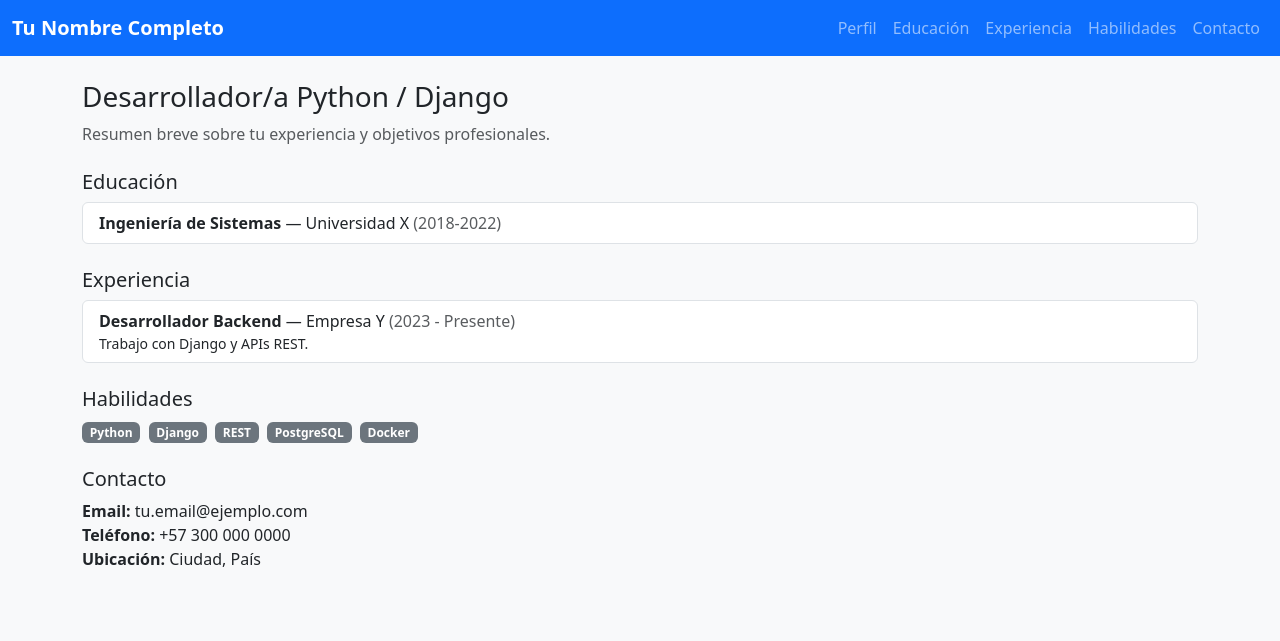
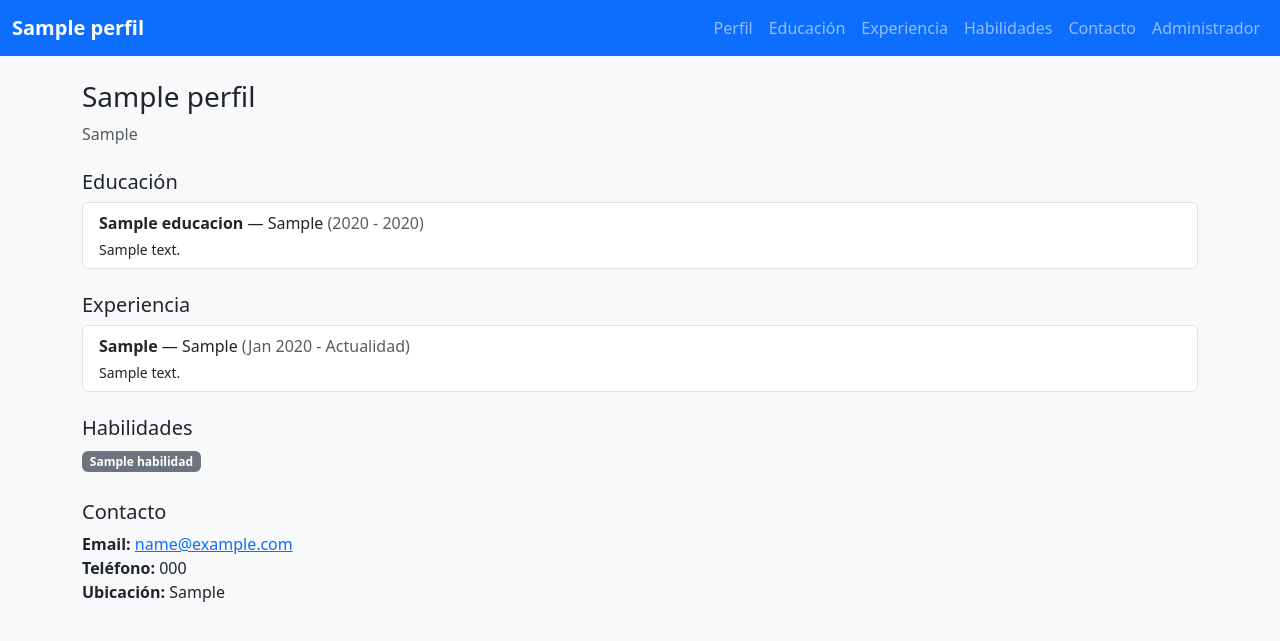
Before and after one commit to johnf2005/hoja-de-vida, a Django app: page / in a window 1280 px wide. Shown: the top 641 px of the page. Run offline with Django 5.2, Linux system fonts and the light colour scheme; tables that the repository leaves empty hold one stand-in row (values such as "Sample post").

Commit message:
Add portfolio app with admin panel for managing CV data

```diff
--- a/mi_proyecto/mi_proyecto/settings.py
+++ b/mi_proyecto/mi_proyecto/settings.py
@@ -43,6 +43,7 @@ INSTALLED_APPS = [
     'django.contrib.messages',
     'django.contrib.staticfiles',
     'corsheaders',
+    'portfolio',
 ]
 
 MIDDLEWARE = [
--- a/mi_proyecto/mi_proyecto/views.py
+++ b/mi_proyecto/mi_proyecto/views.py
@@ -1,24 +1,44 @@
 from django.shortcuts import render
+from portfolio.models import Perfil, Educacion, Experiencia, Habilidad
 
 
 def index(request):
-    # Datos de ejemplo; adapta esto para cargar desde tus modelos o la base de datos
+    # Obtener perfil (si no existe, usar datos por defecto)
+    try:
+        perfil = Perfil.objects.first()
+        if not perfil:
+            perfil = {
+                'nombre': 'Tu Nombre Completo',
+                'titulo': 'Desarrollador/a Python / Django',
+                'resumen': 'Resumen breve sobre tu experiencia y objetivos profesionales.',
+                'email': 'tu.email@ejemplo.com',
+                'telefono': '+57 300 000 0000',
+                'ubicacion': 'Ciudad, País',
+            }
+    except:
+        perfil = {
+            'nombre': 'Tu Nombre Completo',
+            'titulo': 'Desarrollador/a Python / Django',
+            'resumen': 'Resumen breve sobre tu experiencia y objetivos profesionales.',
+            'email': 'tu.email@ejemplo.com',
+            'telefono': '+57 300 000 0000',
+            'ubicacion': 'Ciudad, País',
+        }
+
+    # Obtener educación
+    educacion = Educacion.objects.all().order_by('-anio_fin', '-anio_inicio')
+
+    # Obtener experiencia
+    experiencia = Experiencia.objects.all().order_by('-fecha_fin', '-fecha_inicio')
+
+    # Obtener habilidades
+    habilidades = Habilidad.objects.all().order_by('orden')
+
     datos = {
-        'nombre': 'Tu Nombre Completo',
-        'titulo': 'Desarrollador/a Python / Django',
-        'resumen': 'Resumen breve sobre tu experiencia y objetivos profesionales.',
-        'datos_personales': {
-            'Email': 'tu.email@ejemplo.com',
-            'Teléfono': '+57 300 000 0000',
-            'Ubicación': 'Ciudad, País',
-        },
-        'educacion': [
-            {'titulo': 'Ingeniería de Sistemas', 'centro': 'Universidad X', 'anio': '2018-2022'},
-        ],
-        'experiencia': [
-            {'cargo': 'Desarrollador Backend', 'empresa': 'Empresa Y', 'periodo': '2023 - Presente', 'detalle': 'Trabajo con Django y APIs REST.'},
-        ],
-        'habilidades': ['Python', 'Django', 'REST', 'PostgreSQL', 'Docker'],
+        'perfil': perfil,
+        'educacion': educacion,
+        'experiencia': experiencia,
+        'habilidades': habilidades,
     }
 
     return render(request, 'index.html', {'datos': datos})
--- /dev/null
+++ b/mi_proyecto/portfolio/models.py
@@ -0,0 +1,85 @@
+from django.db import models
+
+
+class Perfil(models.Model):
+    nombre = models.CharField(max_length=200)
+    titulo = models.CharField(max_length=200)
+    resumen = models.TextField()
+    email = models.EmailField()
+    telefono = models.CharField(max_length=20)
+    ubicacion = models.CharField(max_length=100)
+    foto = models.ImageField(upload_to='fotos/', blank=True, null=True)
+    creado = models.DateTimeField(auto_now_add=True)
+    actualizado = models.DateTimeField(auto_now=True)
+
+    class Meta:
+        verbose_name = "Perfil"
+        verbose_name_plural = "Perfiles"
+
+    def __str__(self):
+        return self.nombre
+
+
+class Educacion(models.Model):
+    titulo = models.CharField(max_length=200)
+    centro = models.CharField(max_length=200)
+    descripcion = models.TextField(blank=True)
+    anio_inicio = models.IntegerField()
+    anio_fin = models.IntegerField(blank=True, null=True)
+    orden = models.IntegerField(default=0)
+    creado = models.DateTimeField(auto_now_add=True)
+
+    class Meta:
+        verbose_name = "Educación"
+        verbose_name_plural = "Educación"
+        ordering = ['-anio_fin', '-anio_inicio', 'orden']
+
+    def __str__(self):
+        return f"{self.titulo} - {self.centro}"
+
+
+class Experiencia(models.Model):
+    cargo = models.CharField(max_length=200)
+    empresa = models.CharField(max_length=200)
+    descripcion = models.TextField(blank=True)
+    fecha_inicio = models.DateField()
+    fecha_fin = models.DateField(blank=True, null=True)
+    en_curso = models.BooleanField(default=False)
+    orden = models.IntegerField(default=0)
+    creado = models.DateTimeField(auto_now_add=True)
+
+    class Meta:
+        verbose_name = "Experiencia"
+        verbose_name_plural = "Experiencia"
+        ordering = ['-fecha_fin', '-fecha_inicio', 'orden']
+
+    def __str__(self):
+        return f"{self.cargo} - {self.empresa}"
+
+
+class Habilidad(models.Model):
+    nombre = models.CharField(max_length=100)
+    nivel = models.IntegerField(
+        default=50,
+        help_text="Nivel de 0 a 100"
+    )
+    categoria = models.CharField(
+        max_length=50,
+        default="Técnica",
+        choices=[
+            ('Técnica', 'Técnica'),
+            ('Blanda', 'Blanda'),
+            ('Idioma', 'Idioma'),
+            ('Otra', 'Otra'),
+        ]
+    )
+    orden = models.IntegerField(default=0)
+    creado = models.DateTimeField(auto_now_add=True)
+
+    class Meta:
+        verbose_name = "Habilidad"
+        verbose_name_plural = "Habilidades"
+        ordering = ['orden', 'nombre']
+
+    def __str__(self):
+        return self.nombre
--- a/mi_proyecto/templates/index.html
+++ b/mi_proyecto/templates/index.html
@@ -3,24 +3,31 @@
   <head>
     <meta charset="utf-8">
     <meta name="viewport" content="width=device-width, initial-scale=1">
-    <title>Hoja de Vida - {{ datos.nombre }}</title>
+    <title>Hoja de Vida - {% if datos.perfil.nombre %}{{ datos.perfil.nombre }}{% else %}Mi Hoja de Vida{% endif %}</title>
     <link href="https://cdn.jsdelivr.net/npm/bootstrap@5.3.0/dist/css/bootstrap.min.css" rel="stylesheet">
     <link rel="stylesheet" href="/static/css/style.css">
   </head>
   <body>
     <nav class="navbar navbar-expand-lg navbar-dark bg-primary">
       <div class="container-fluid">
-        <a class="navbar-brand" href="#">{{ datos.nombre }}</a>
+        <a class="navbar-brand" href="#">{% if datos.perfil.nombre %}{{ datos.perfil.nombre }}{% else %}Mi Hoja de Vida{% endif %}</a>
         <button class="navbar-toggler" type="button" data-bs-toggle="collapse" data-bs-target="#navbarNav">
           <span class="navbar-toggler-icon"></span>
         </button>
         <div class="collapse navbar-collapse" id="navbarNav">
           <ul class="navbar-nav ms-auto">
             <li class="nav-item"><a class="nav-link" href="#perfil">Perfil</a></li>
+            {% if datos.educacion %}
             <li class="nav-item"><a class="nav-link" href="#educacion">Educación</a></li>
+            {% endif %}
+            {% if datos.experiencia %}
             <li class="nav-item"><a class="nav-link" href="#experiencia">Experiencia</a></li>
+            {% endif %}
+            {% if datos.habilidades %}
             <li class="nav-item"><a class="nav-link" href="#habilidades">Habilidades</a></li>
+            {% endif %}
             <li class="nav-item"><a class="nav-link" href="#contacto">Contacto</a></li>
+            <li class="nav-item"><a class="nav-link" href="/admin/" target="_blank">Administrador</a></li>
           </ul>
         </div>
       </div>
@@ -28,48 +35,69 @@
 
     <main class="container my-4">
       <section id="perfil" class="mb-4">
-        <h1 class="h3">{{ datos.titulo }}</h1>
-        <p class="text-muted">{{ datos.resumen }}</p>
+        <h1 class="h3">{% if datos.perfil.titulo %}{{ datos.perfil.titulo }}{% else %}Mi Perfil Profesional{% endif %}</h1>
+        {% if datos.perfil.resumen %}
+        <p class="text-muted">{{ datos.perfil.resumen }}</p>
+        {% endif %}
       </section>
 
+      {% if datos.educacion %}
       <section id="educacion" class="mb-4">
         <h2 class="h5">Educación</h2>
         <ul class="list-group">
           {% for edu in datos.educacion %}
           <li class="list-group-item">
-            <strong>{{ edu.titulo }}</strong> — {{ edu.centro }} <span class="text-muted">({{ edu.anio }})</span>
+            <strong>{{ edu.titulo }}</strong> — {{ edu.centro }}
+            <span class="text-muted">({{ edu.anio_inicio }}{% if edu.anio_fin %} - {{ edu.anio_fin }}{% else %} - Actualidad{% endif %})</span>
+            {% if edu.descripcion %}
+            <div class="small mt-1">{{ edu.descripcion }}</div>
+            {% endif %}
           </li>
           {% endfor %}
         </ul>
       </section>
+      {% endif %}
 
+      {% if datos.experiencia %}
       <section id="experiencia" class="mb-4">
         <h2 class="h5">Experiencia</h2>
         <ul class="list-group">
           {% for exp in datos.experiencia %}
           <li class="list-group-item">
-            <strong>{{ exp.cargo }}</strong> — {{ exp.empresa }} <span class="text-muted">({{ exp.periodo }})</span>
-            <div class="small">{{ exp.detalle }}</div>
+            <strong>{{ exp.cargo }}</strong> — {{ exp.empresa }}
+            <span class="text-muted">({{ exp.fecha_inicio|date:"M Y" }}{% if exp.en_curso %} - Actualidad{% elif exp.fecha_fin %} - {{ exp.fecha_fin|date:"M Y" }}{% endif %})</span>
+            {% if exp.descripcion %}
+            <div class="small mt-1">{{ exp.descripcion }}</div>
+            {% endif %}
           </li>
           {% endfor %}
         </ul>
       </section>
+      {% endif %}
 
+      {% if datos.habilidades %}
       <section id="habilidades" class="mb-4">
         <h2 class="h5">Habilidades</h2>
         <div>
           {% for h in datos.habilidades %}
-            <span class="badge bg-secondary me-1">{{ h }}</span>
+            <span class="badge bg-secondary me-1 mb-1">{{ h.nombre }}</span>
           {% endfor %}
         </div>
       </section>
+      {% endif %}
 
       <section id="contacto" class="mb-4">
         <h2 class="h5">Contacto</h2>
         <ul class="list-unstyled">
-          {% for clave, valor in datos.datos_personales.items %}
-          <li><strong>{{ clave }}:</strong> {{ valor }}</li>
-          {% endfor %}
+          {% if datos.perfil.email %}
+          <li><strong>Email:</strong> <a href="mailto:{{ datos.perfil.email }}">{{ datos.perfil.email }}</a></li>
+          {% endif %}
+          {% if datos.perfil.telefono %}
+          <li><strong>Teléfono:</strong> {{ datos.perfil.telefono }}</li>
+          {% endif %}
+          {% if datos.perfil.ubicacion %}
+          <li><strong>Ubicación:</strong> {{ datos.perfil.ubicacion }}</li>
+          {% endif %}
         </ul>
       </section>
     </main>
```
Also changed, not shown: mi_proyecto/portfolio/admin.py (added, +66 -0 lines), mi_proyecto/db.sqlite3, mi_proyecto/portfolio/migrations/0001_initial.py (added), mi_proyecto/portfolio/migrations/__init__.py (added).
